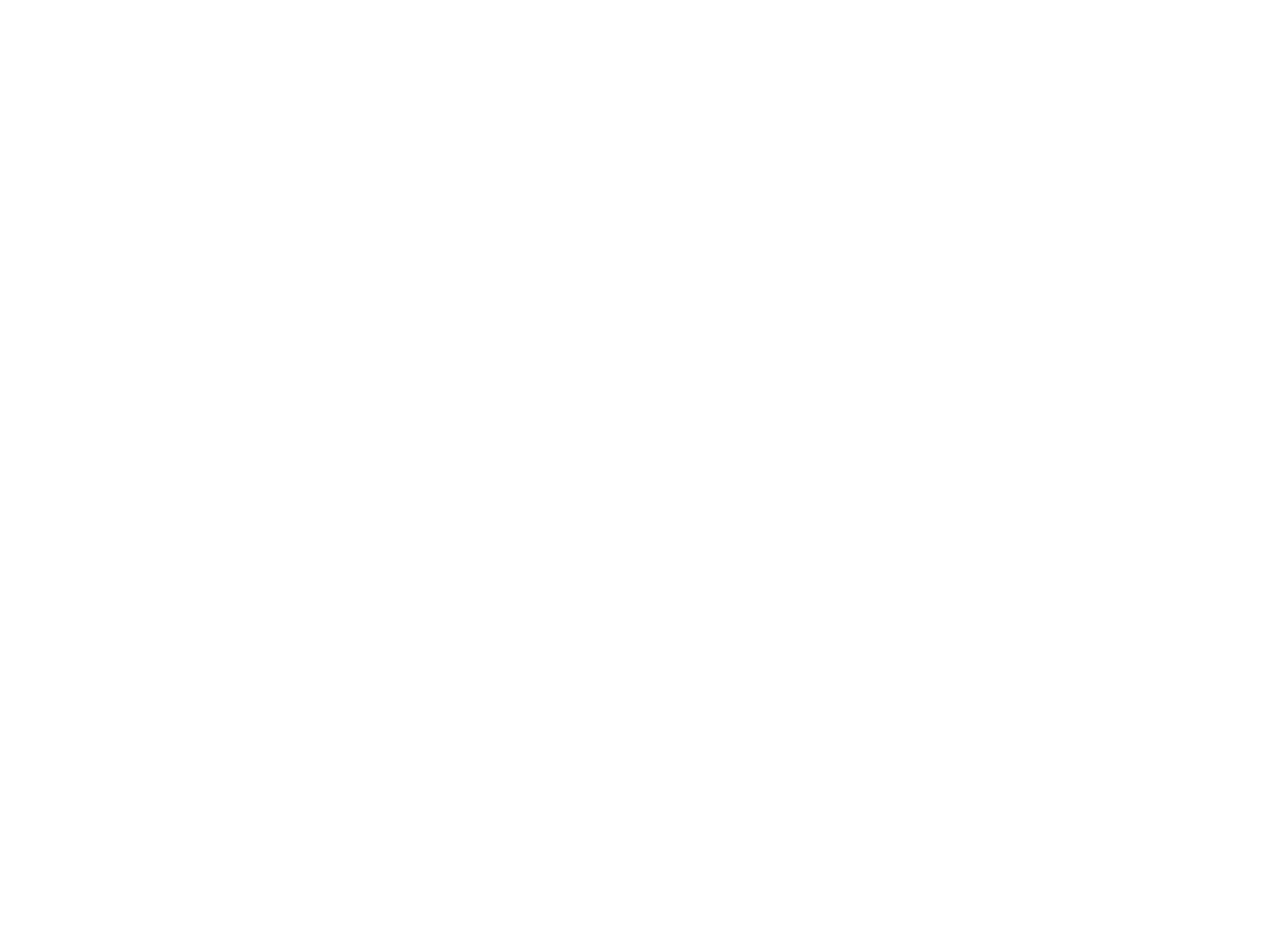
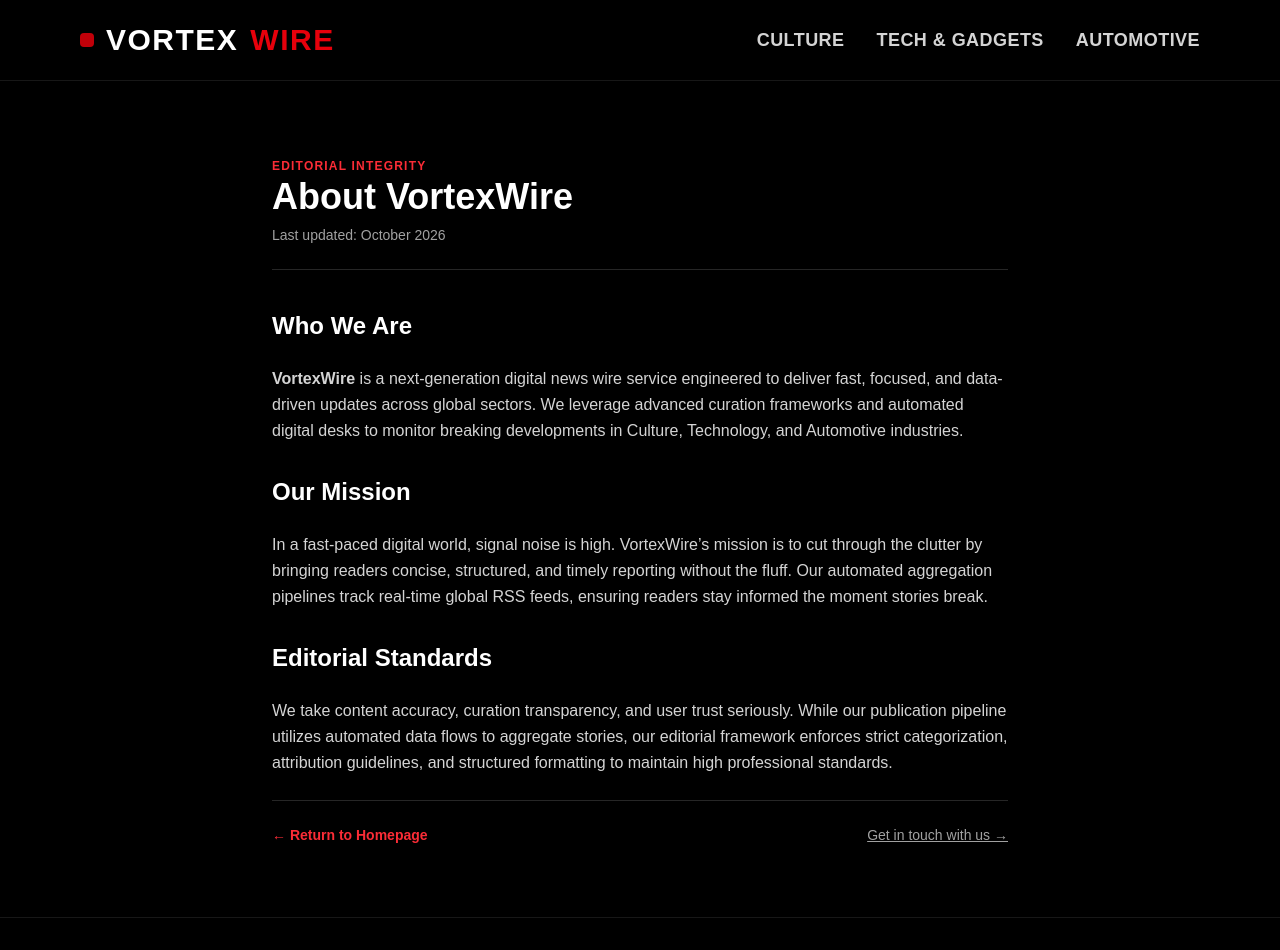
Before and after one commit to remstr/vortexwire, a Next.js app: page /about in a window 1280 px wide. Before the commit this address had no page. Shown: the top 950 px of the page. Before the commit the page ends 800 px from the top, so only its background shows below. Built offline with nearby package versions, Linux system fonts and the light colour scheme.

Commit message:
Add About page with metadata and content

```diff
--- /dev/null
+++ b/src/app/about/page.js
@@ -0,0 +1,44 @@
+import Link from 'next/link';
+
+export const metadata = {
+  title: 'About Us — VortexWire',
+  description: 'Learn more about VortexWire, our automated digital news desks, and our editorial standards.',
+};
+
+export default function AboutPage() {
+  return (
+    <div className="max-w-3xl mx-auto space-y-8 py-10 px-4 text-neutral-300">
+      <div className="border-b border-neutral-800 pb-6 space-y-2">
+        <span className="text-red-500 text-xs font-black uppercase tracking-widest">Editorial Integrity</span>
+        <h1 className="text-3xl md:text-4xl font-black text-white">About VortexWire</h1>
+        <p className="text-neutral-400 text-sm">Last updated: October 2026</p>
+      </div>
+
+      <div className="space-y-6 leading-relaxed">
+        <h2 className="text-2xl font-bold text-white pt-2">Who We Are</h2>
+        <p>
+          <strong>VortexWire</strong> is a next-generation digital news wire service engineered to deliver fast, focused, and data-driven updates across global sectors. We leverage advanced curation frameworks and automated digital desks to monitor breaking developments in Culture, Technology, and Automotive industries.
+        </p>
+
+        <h2 className="text-2xl font-bold text-white pt-2">Our Mission</h2>
+        <p>
+          In a fast-paced digital world, signal noise is high. VortexWire’s mission is to cut through the clutter by bringing readers concise, structured, and timely reporting without the fluff. Our automated aggregation pipelines track real-time global RSS feeds, ensuring readers stay informed the moment stories break.
+        </p>
+
+        <h2 className="text-2xl font-bold text-white pt-2">Editorial Standards</h2>
+        <p>
+          We take content accuracy, curation transparency, and user trust seriously. While our publication pipeline utilizes automated data flows to aggregate stories, our editorial framework enforces strict categorization, attribution guidelines, and structured formatting to maintain high professional standards.
+        </p>
+
+        <div className="pt-6 border-t border-neutral-800 flex justify-between items-center text-sm">
+          <Link href="/" className="text-red-500 font-bold hover:underline">
+            ← Return to Homepage
+          </Link>
+          <Link href="/contact" className="text-neutral-400 hover:text-white underline">
+            Get in touch with us →
+          </Link>
+        </div>
+      </div>
+    </div>
+  );
+}
```
